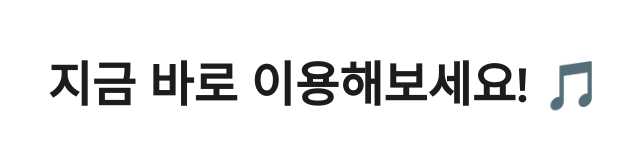
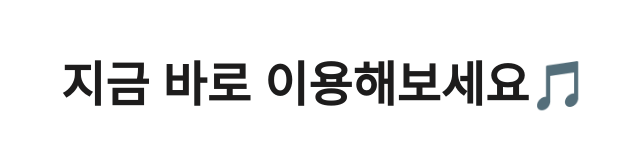
Before and after one commit to ysen7-aihub/flask-server, a React (Create React App) app in the folder frontend/moodmaker/: page / in a window 1280 px wide. Shown: the part 1051-1217 px from the top of the page, without its empty margins (315-955 px from the left). Built offline with nearby package versions, Linux system fonts and the light colour scheme.

Commit message:
Update Usage.jsx

```diff
--- a/frontend/moodmaker/src/components/Usage.jsx
+++ b/frontend/moodmaker/src/components/Usage.jsx
@@ -31,7 +31,7 @@ function Usage() {
   return (
     <div id="services">
       <div className="s-heading">
-        <h1>지금 바로 이용해보세요! 🎵</h1>
+        <h1>지금 바로 이용해보세요🎵</h1>
         <p></p>
       </div>
       <motion.div ref={ref} animate={animation} className="b-container">
```
